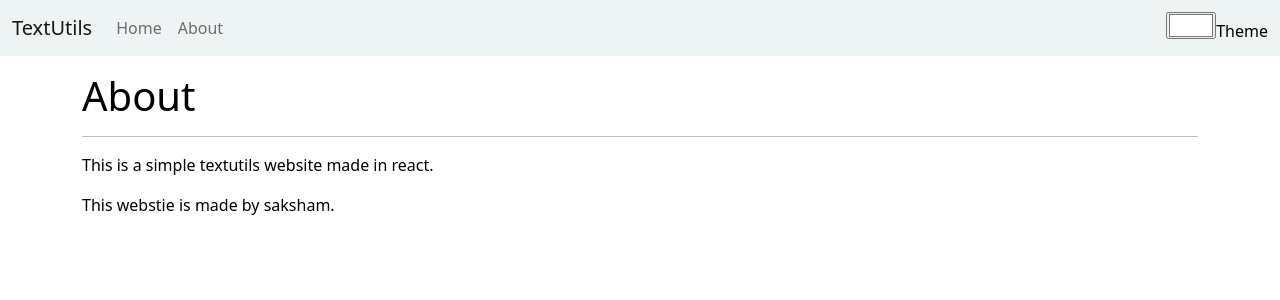
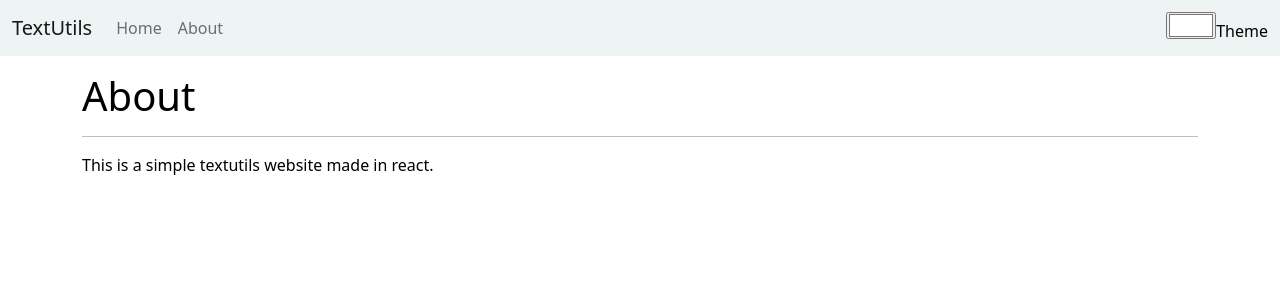
Before and after one commit to cybersaksham/React-Textutils, a React (Create React App) app: page /about in a window 1280 px wide. Shown: the top 300 px of the page. Built offline with nearby package versions, Linux system fonts and the light colour scheme.

Commit message:
about changed

```diff
--- a/src/components/About.js
+++ b/src/components/About.js
@@ -9,7 +9,6 @@ export default function About({ title }) {
       <h1>About</h1>
       <hr />
       <p>This is a simple textutils website made in react.</p>
-      <p>This webstie is made by saksham.</p>
     </div>
   );
 }
```
